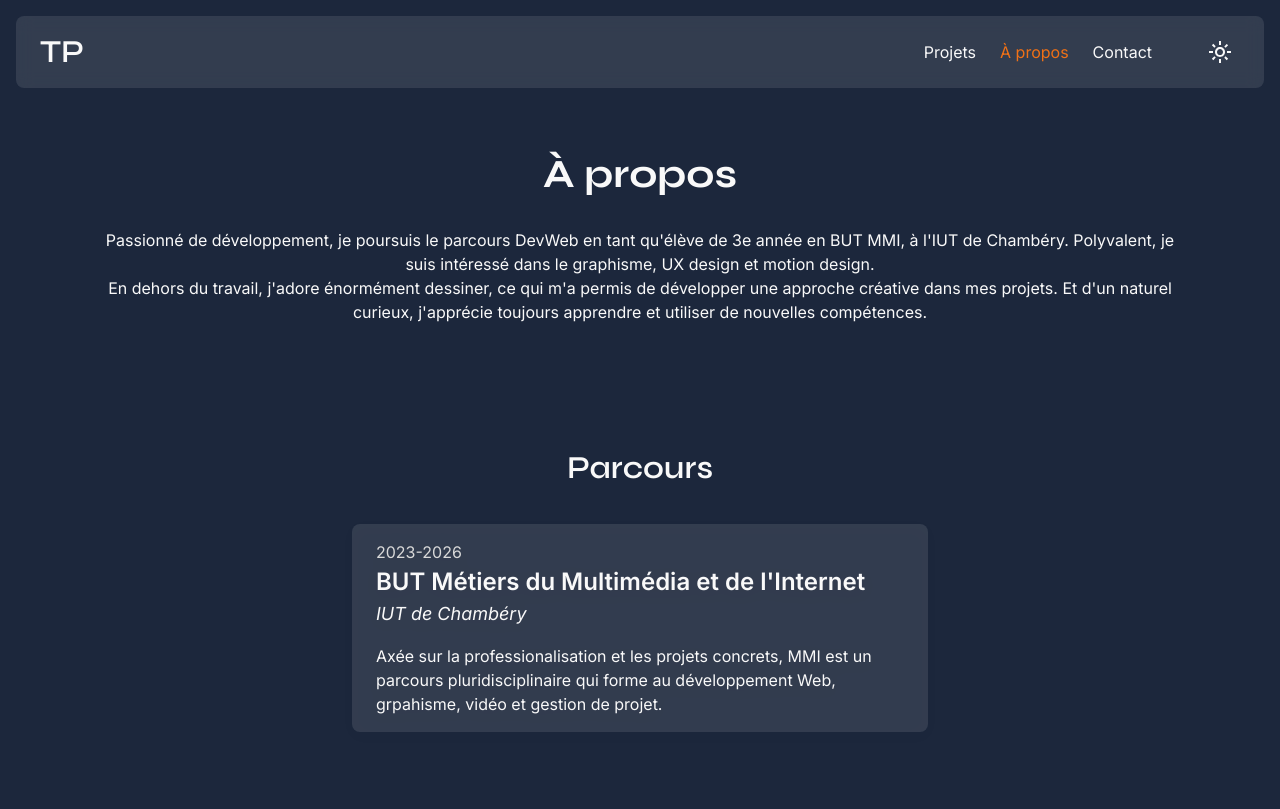
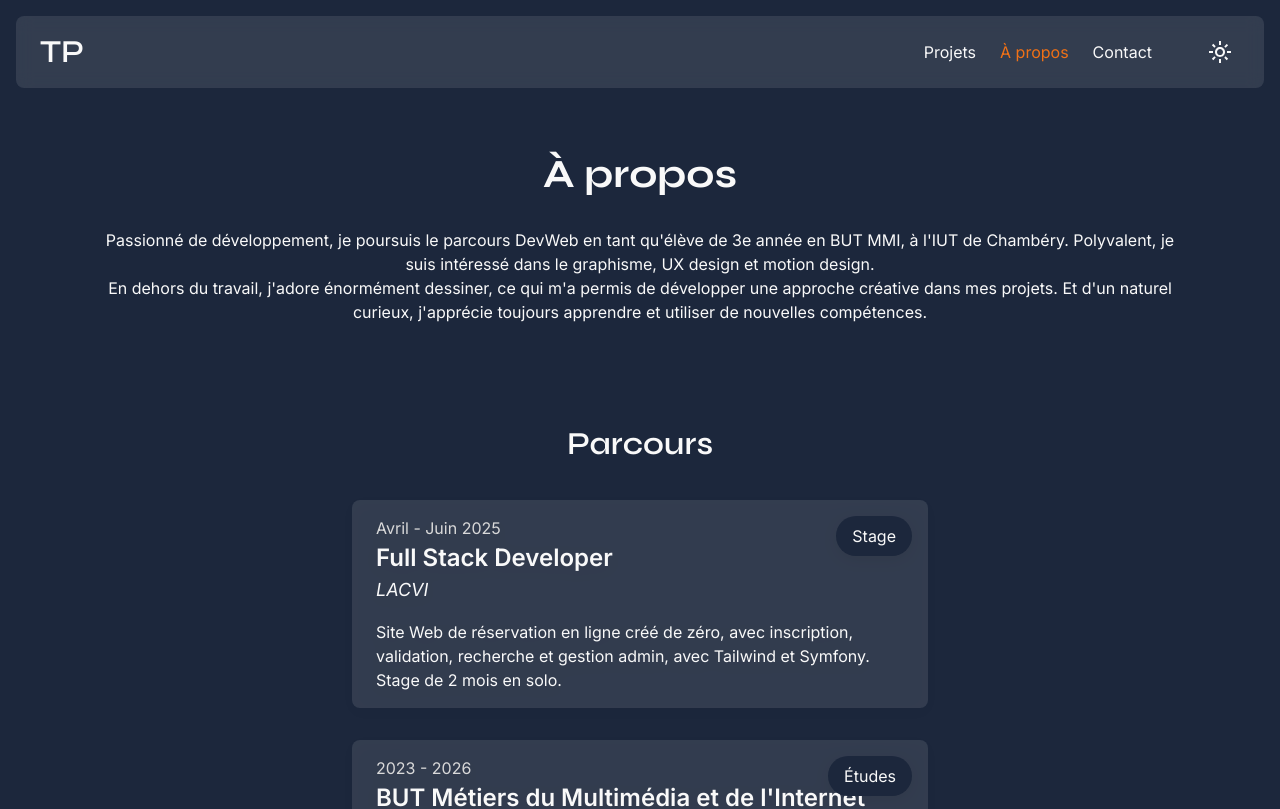
Before and after one commit to CestVraimentTropDrole/Portfolio, a Vue app: page /about in a window 1280 px wide. Shown: the top 809 px of the page. Built offline with nearby package versions, Linux system fonts and the light colour scheme.

Commit message:
feat: about page and json education

```diff
--- /dev/null
+++ b/public/documents/experience.json
@@ -0,0 +1,20 @@
+[
+  {
+    "id": 1,
+    "name": "BUT Métiers du Multimédia et de l'Internet",
+    "place": "IUT de Chambéry",
+    "description": "Axé sur la professionalisation et les projets, MMI est un parcours pluridisciplinaire qui forme au développement Web, graphisme, vidéo et gestion de projet.",
+    "date": "2023 - 2026",
+    "link": "https://mmi.univ-smb.fr/",
+    "type": "Études"
+  },
+  {
+    "id": 2,
+    "name": "Full Stack Developer",
+    "place": "LACVI",
+    "description": "Site Web de réservation en ligne créé de zéro, avec inscription, validation, recherche et gestion admin, avec Tailwind et Symfony. Stage de 2 mois en solo.",
+    "date": "Avril - Juin 2025",
+    "link": "",
+    "type": "Stage"
+  }
+]
--- a/src/components/EducationCard.vue
+++ b/src/components/EducationCard.vue
@@ -1,5 +1,6 @@
 <template>
-  <a :href="link" class="w-full lg:w-1/2 flex flex-col gap-4 px-6 py-4 rounded-lg bg-white/10 dark:bg-gray/10 drop-shadow-box hover:rotate-x-6 hover:rotate-y-6 transition duration-150">
+  <a :href="link" class="relative w-full lg:w-1/2 flex flex-col gap-4 px-6 py-4 rounded-lg bg-white/10 dark:bg-gray/10 drop-shadow-box hover:rotate-x-6 hover:rotate-y-6 transition duration-150">
+    <p class="absolute w-min px-4 py-2 top-4 right-4 rounded-full bg-blue dark:bg-gray/10 transition duration-150">{{ type }}</p>
     <div>
       <p class="text-sm text-lightgray dark:text-gray transition duration-150">{{ date }}</p>
       <h4>{{ course }}</h4>
@@ -30,6 +31,9 @@
       },
       link: {
         type: String
+      },
+      type: {
+        type: String
       }
     }
   }
--- a/src/pages/AboutPage.vue
+++ b/src/pages/AboutPage.vue
@@ -1,5 +1,14 @@
 <script setup>
+  import Button from '@/components/Button.vue';
   import EducationCard from '@/components/EducationCard.vue';
+  import { ref, onMounted } from 'vue';
+
+  const experiences = ref(null)
+
+  onMounted(async () => {
+    const response = await fetch('/documents/experience.json')
+    experiences.value = await response.json()
+  })
 </script>
 
 <template>
@@ -12,14 +21,28 @@
     </div>
   </section>
 
+  <section>
+
+  </section>
+
   <section id="education" class="w-full min-h-[50dvh] lg:px-16 lg:py-8 flex grow flex-col gap-8 justify-center items-center">
     <h3>Parcours</h3>
-    <EducationCard
-      course="BUT Métiers du Multimédia et de l'Internet"
-      school="IUT de Chambéry"
-      course-desc="Axée sur la professionalisation et les projets concrets, MMI est un parcours pluridisciplinaire qui forme au développement Web, grpahisme, vidéo et gestion de projet."
-      date="2023-2026"
-      link="https://mmi.univ-smb.fr/"
-    />
+    <div class="w-full flex flex-col-reverse gap-8 justify-center items-center">
+      <EducationCard
+        v-for="experience in experiences"
+        :course="experience.name"
+        :school="experience.place"
+        :course-desc="experience.description"
+        :date="experience.date"
+        :link="experience.link"
+        :type="experience.type"
+      />
+    </div>
+  </section>
+
+  <section id="final" class="w-full flex flex-col items-center gap-8 lg:px-6 py-12">
+    <h2 class="text-orange">Intéressé ?</h2>
+    <p class="text-white text-center lg:w-1/2 dark:text-black transition duration-150">Dans ma poursuite en 3e année d'études, je recherche des stages pour l'année 2026. Si mon profil vous intéresse, je serai ravi de discuter avec vous de notre potentielle collaboration.</p>
+    <Button variant="primary" link="/contact" caption="Me contacter" />
   </section>
 </template>
```
